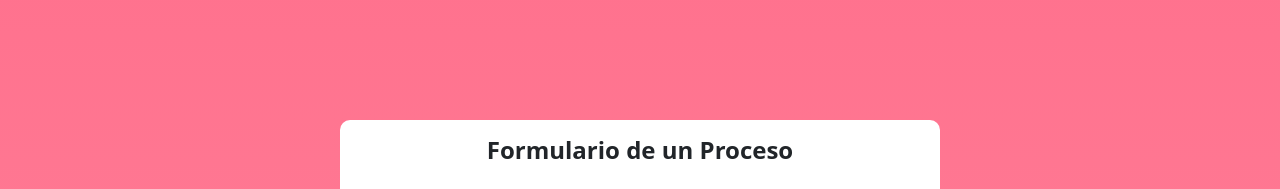
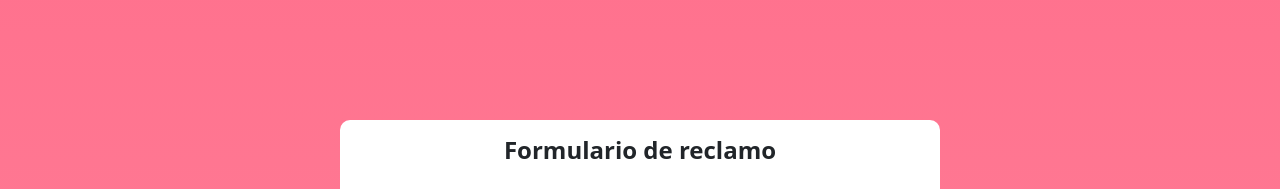
Before and after one commit to bianquir/TIF-Argentina-Programa, a plain HTML site: page probando css/index.html in a window 1280 px wide. Shown: the part 1360-1549 px from the top of the page. Drawn offline with nearby package versions, Linux system fonts and the light colour scheme.

Commit message:
Update index.html

```diff
--- a/probando css/index.html
+++ b/probando css/index.html
@@ -76,7 +76,7 @@
 
 
     <section id="sec3" class="section-container sec_3">
-      <h2  class="title">Formulario de un Proceso</h2>
+      <h2  class="title">Formulario de reclamo</h2>
       <form class="form" id="formularioProceso" method="post">
         <div class="group">
         <label for="nombreProceso">Nombre</label>
@@ -112,20 +112,6 @@
         <input type="submit" value="Enviar">
     </form>
     </section>
-
-
-
-
-
-
-
-
-
-
-
-
-
-
 
 
 
```
